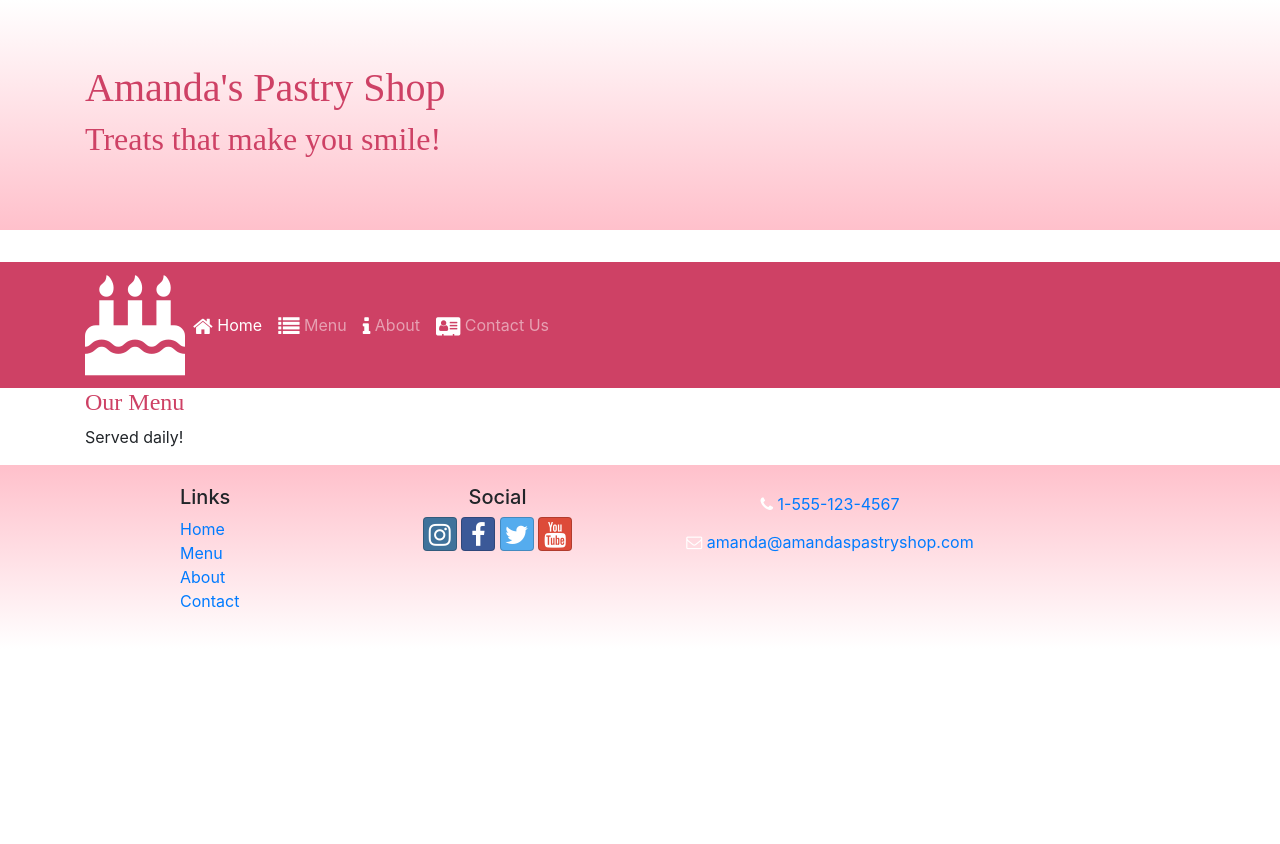
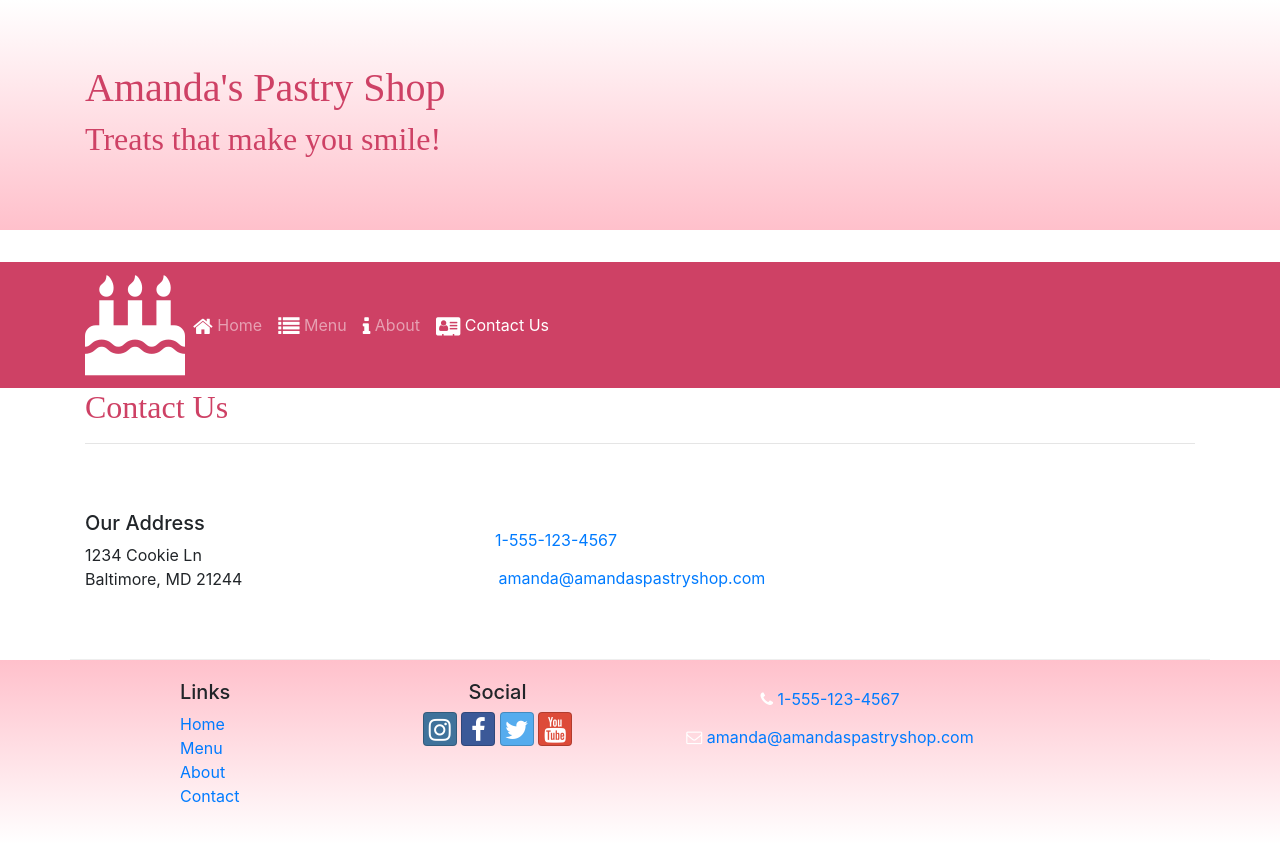
Before and after one commit to aca62997/React-Portfolio-Project, a React (Create React App) app: page /contactus in a window 1280 px wide. Before the commit this address led to /home. Before the commit the page ends 800 px from the top, so only its background shows below. Built offline with nearby package versions, Linux system fonts and the light colour scheme; a web font is replaced by a local one.

Commit message:
react router parameters

```diff
--- a/src/components/BakeryInfoComponent.js
+++ b/src/components/BakeryInfoComponent.js
@@ -47,7 +47,7 @@ function RenderBakery({bakery}) {
         <div className="container">
           <div className="row">
             <RenderBakery bakery={props.bakery} />
-            <RenderComments comments={props.bakery.comments} />
+            <RenderComments comments={props.comments} />
           </div>
         </div>
       );
--- /dev/null
+++ b/src/components/ContactComponent.js
@@ -0,0 +1,41 @@
+import React from "react";
+
+function Contact(props) {
+  return (
+    <div className="container">
+      <div className="row">
+        <div className="col">
+          <h2>Contact Us</h2>
+          <hr />
+        </div>
+      </div>
+
+      <div className="row row-content align-items-center">
+        <div className="col-sm-4">
+          <h5>Our Address</h5>
+          <address>
+            1234 Cookie Ln
+            <br />
+            Baltimore, MD 21244
+            <br />
+          </address>
+        </div>
+        <div className="col">
+          <a role="button" className="btn btn-link" href="tel:+12065551234">
+            <i className="fa fa-phone" /> 1-555-123-4567
+          </a>
+          <br />
+          <a
+            role="button"
+            className="btn btn-link"
+            href="mailto:fakeemail@fakeemail.co"
+          >
+            <i className="fa fa-envelope-o" /> amanda@amandaspastryshop.com
+          </a>
+        </div>
+      </div>
+    </div>
+  );
+}
+
+export default Contact;
--- a/src/components/DirectoryComponent.js
+++ b/src/components/DirectoryComponent.js
@@ -1,13 +1,16 @@
 import React from "react";
 import { Card, CardImg, CardImgOverlay, CardTitle } from "reactstrap";
+import { Link } from "react-router-dom";
 
 function RenderDirectoryItem({ bakery }) {
   return (
     <Card>
-      <CardImg width="100%" src={bakery.image} alt={bakery.name} />
-      <CardImgOverlay>
-        <CardTitle>{bakery.name}</CardTitle>
-      </CardImgOverlay>
+      <Link to={`/directory/${bakery.id}`}>
+        <CardImg width="100%" src={bakery.image} alt={bakery.name} />
+        <CardImgOverlay>
+          <CardTitle>{bakery.name}</CardTitle>
+        </CardImgOverlay>
+      </Link>
     </Card>
   );
 }
--- a/src/components/MainComponent.js
+++ b/src/components/MainComponent.js
@@ -6,6 +6,7 @@ import Footer from "./FooterComponent";
 import { BAKERIES } from "../shared/bakeries";
 import Menu from "./HomeComponent";
 import { Switch, Route, Redirect } from "react-router-dom";
+import Contact from "./ContactComponent";
 
 class Main extends Component {
   constructor(props) {
@@ -24,6 +25,21 @@ class Main extends Component {
       );
     }
 
+    const BakeryWithId = ({ match }) => {
+      return (
+        <BakeryInfo
+          bakery={
+            this.state.bakeries.filter(
+              (bakery) => bakery.id === +match.params.bakeryId
+            )[0]
+          }
+          comments={this.state.comments.filter(
+            (comment) => comment.campsiteId === +match.params.campsiteId
+          )}
+        />
+      );
+    };
+
     return (
       <div>
         <Header />
@@ -34,6 +50,8 @@ class Main extends Component {
             path="/directory"
             render={() => <Directory bakeries={this.state.bakeries} />}
           />
+          <Route exact path="/contactus" component={Contact} />
+          <Route path="/directory/:bakeryId" component={BakeryWithId} />
           <Redirect to="/home" />
           <Directory bakeries={this.state.bakeries} />
         </Switch>
```
